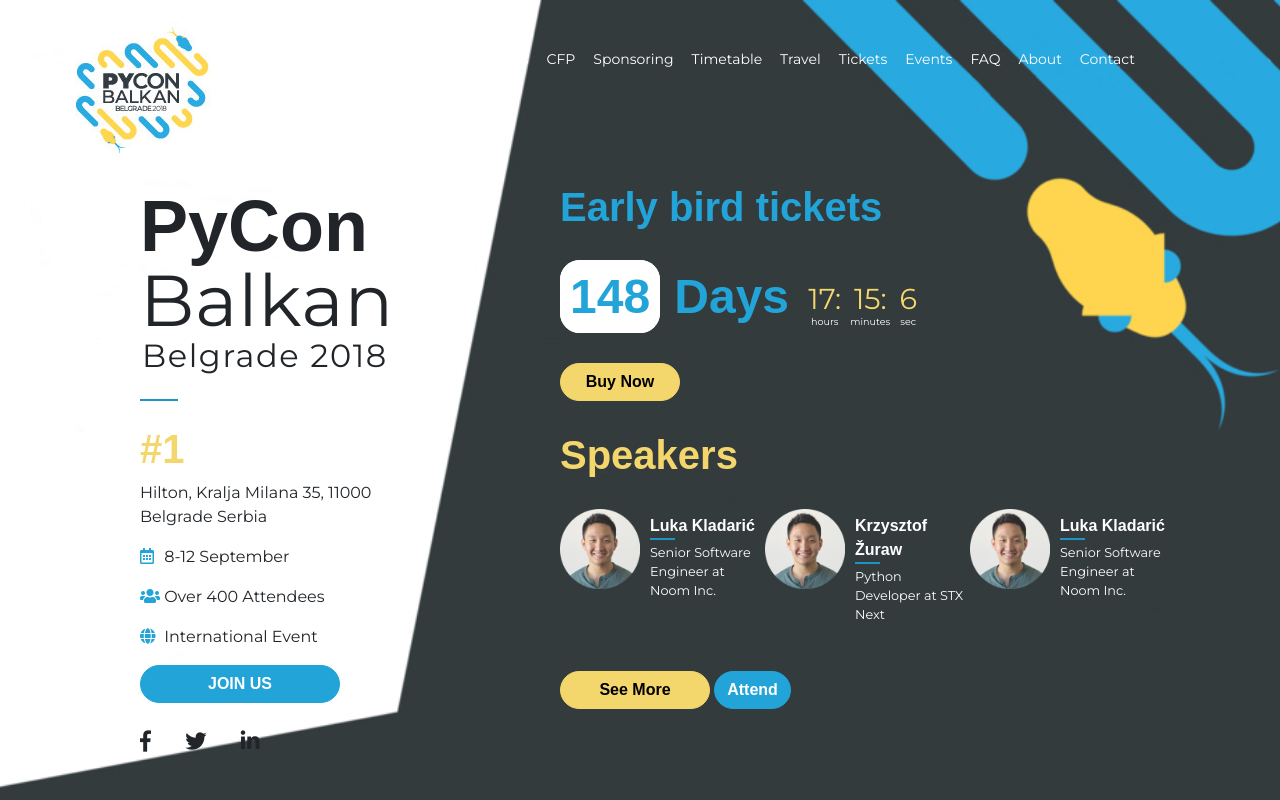
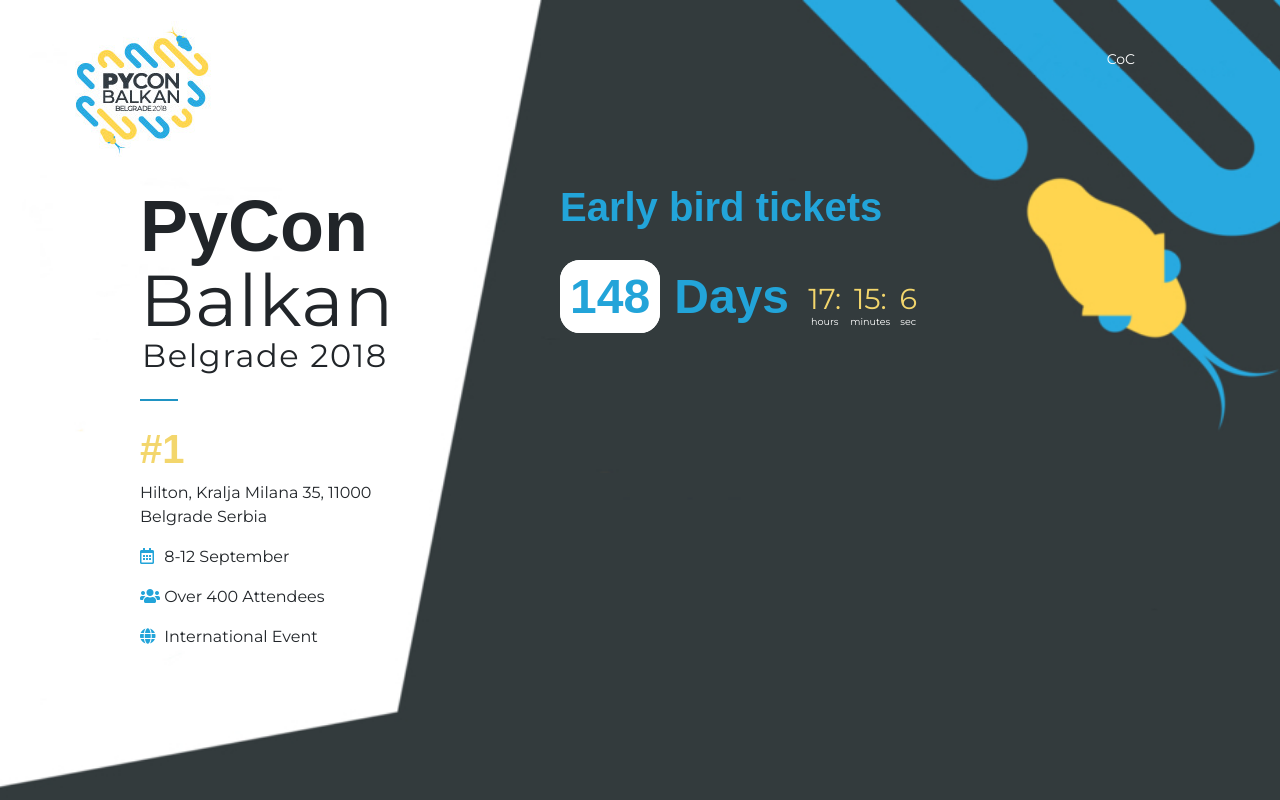
Before and after one commit to PythonBalkan/pyconbalkan, a Django app: page / in a window 1280 px wide. Run offline with Django 3.2, Linux system fonts and the light colour scheme; some libraries are stand-ins or nearby versions; some web fonts are replaced.

Commit message:
template: removing fake data

```diff
--- a/pyconbalkan/core/templates/index.html
+++ b/pyconbalkan/core/templates/index.html
@@ -39,16 +39,17 @@
                 <a class="navbar-brand" href="#"><img src="{% static 'img/logo.jpg' %}"></a>
             </div>
             <ul class="nav navbar-nav ml-auto w-100 justify-content-end mb-5 pb-3">
-                <li><a class="btn btn-light btn-sm round" href="#" role="button">News</a></li>
-                <li><a class="btn btn-light btn-sm round" href="#" role="button">CFP</a></li>
-                <li><a class="btn btn-light btn-sm round" href="#" role="button">Sponsoring</a></li>
-                <li><a class="btn btn-light btn-sm round" href="#" role="button">Timetable</a></li>
-                <li><a class="btn btn-light btn-sm round" href="#" role="button">Travel</a></li>
-                <li><a class="btn btn-light btn-sm round" href="#" role="button">Tickets</a></li>
-                <li><a class="btn btn-light btn-sm round" href="#" role="button">Events</a></li>
-                <li><a class="btn btn-light btn-sm round" href="#" role="button">FAQ</a></li>
-                <li><a class="btn btn-light btn-sm round" href="#" role="button">About</a></li>
-                <li><a class="btn btn-light btn-sm round" href="#" role="button">Contact</a></li>
+{#                <li><a class="btn btn-light btn-sm round" href="#" role="button">News</a></li>#}
+{#                <li><a class="btn btn-light btn-sm round" href="#" role="button">CFP</a></li>#}
+{#                <li><a class="btn btn-light btn-sm round" href="#" role="button">Sponsoring</a></li>#}
+{#                <li><a class="btn btn-light btn-sm round" href="#" role="button">Timetable</a></li>#}
+{#                <li><a class="btn btn-light btn-sm round" href="#" role="button">Travel</a></li>#}
+{#                <li><a class="btn btn-light btn-sm round" href="#" role="button">Tickets</a></li>#}
+{#                <li><a class="btn btn-light btn-sm round" href="#" role="button">Events</a></li>#}
+{#                <li><a class="btn btn-light btn-sm round" href="#" role="button">FAQ</a></li>#}
+{#                <li><a class="btn btn-light btn-sm round" href="#" role="button">About</a></li>#}
+{#                <li><a class="btn btn-light btn-sm round" href="#" role="button">Contact</a></li>#}
+                <li><a class="btn btn-light btn-sm round" href="/coc" role="button">CoC</a></li>
             </ul>
         </nav>
     </div>
@@ -77,12 +78,12 @@
                 <p><i class="fas fa-globe"></i> International Event</p>
             </div>
             <div>
-                <a class="btn btn-primary btn-md round" href="#" role="button"><b>JOIN US</b></a>
+{#                <a class="btn btn-primary btn-md round" href="#" role="button"><b>JOIN US</b></a>#}
             </div>
             <div>
-                <i class="fa-lg fab fa-facebook-f sn-icons"></i>
-                <i class="fa-lg fab fa-twitter sn-icons"></i>
-                <i class="fa-lg fab fa-linkedin-in sn-icons"></i>
+{#                <i class="fa-lg fab fa-facebook-f sn-icons"></i>#}
+{#                <i class="fa-lg fab fa-twitter sn-icons"></i>#}
+{#                <i class="fa-lg fab fa-linkedin-in sn-icons"></i>#}
             </div>
         </div>
     </div>
@@ -113,48 +114,48 @@
             </ul>
         </div>
         <div class="moveDown">
-            <a class="btn btn-secondary btn-md round" href="#" role="button" id="btnBuyNow"><b>Buy Now</b></a>
+{#            <a class="btn btn-secondary btn-md round" href="#" role="button" id="btnBuyNow"><b>Buy Now</b></a>#}
         </div>
 
         <div class="moveDown">
-            <h1 class="font900 font-yellow">Speakers</h1>
+{#            <h1 class="font900 font-yellow">Speakers</h1>#}
         </div>
 
         <div class="card-deck moveDown">
-            <div class="card">
-                <div class="row">
-                    <div class="col-sm">
-                        <img src="{% static 'img/user1.png' %}">
-                        <ul class="card-body h-100 justify-content-center">
-                            <li><b>Luka Kladarić</b></li>
-                            <hr>
-                            <li>Senior Software Engineer at Noom Inc.</li>
-                        </ul>
-                    </div>
-
-                    <div class="col-sm">
-                        <img src="{% static 'img/user1.png' %}">
-                        <ul class="card-body h-100 justify-content-center">
-                            <li><b>Krzysztof Žuraw</b></li>
-                            <hr>
-                            <li>Python Developer at STX Next</li>
-                        </ul>
-                    </div>
-                    <div class="col-sm">
-                        <img src="{% static 'img/user1.png' %}">
-                        <ul class="card-body h-100 justify-content-center">
-                            <li><b>Luka Kladarić</b></li>
-                            <hr>
-                            <li>Senior Software Engineer at Noom Inc.</li>
-                        </ul>
-                    </div>
-                </div>
-            </div>
+{#            <div class="card">#}
+{#                <div class="row">#}
+{#                    <div class="col-sm">#}
+{#                        <img src="{% static 'img/user1.png' %}">#}
+{#                        <ul class="card-body h-100 justify-content-center">#}
+{#                            <li><b>Luka Kladarić</b></li>#}
+{#                            <hr>#}
+{#                            <li>Senior Software Engineer at Noom Inc.</li>#}
+{#                        </ul>#}
+{#                    </div>#}
+{##}
+{#                    <div class="col-sm">#}
+{#                        <img src="{% static 'img/user1.png' %}">#}
+{#                        <ul class="card-body h-100 justify-content-center">#}
+{#                            <li><b>Krzysztof Žuraw</b></li>#}
+{#                            <hr>#}
+{#                            <li>Python Developer at STX Next</li>#}
+{#                        </ul>#}
+{#                    </div>#}
+{#                    <div class="col-sm">#}
+{#                        <img src="{% static 'img/user1.png' %}">#}
+{#                        <ul class="card-body h-100 justify-content-center">#}
+{#                            <li><b>Luka Kladarić</b></li>#}
+{#                            <hr>#}
+{#                            <li>Senior Software Engineer at Noom Inc.</li>#}
+{#                        </ul>#}
+{#                    </div>#}
+{#                </div>#}
+{#            </div>#}
         </div>
 
         <div class="moveDown">
-            <a class="btn btn-secondary btn-md round" href="#" role="button" id="seeMore"><b>See More</b></a>
-            <a class="btn btn-primary btn-md round" href="#" role="button" id="attend"><b>Attend</b></a>
+{#            <a class="btn btn-secondary btn-md round" href="#" role="button" id="seeMore"><b>See More</b></a>#}
+{#            <a class="btn btn-primary btn-md round" href="#" role="button" id="attend"><b>Attend</b></a>#}
         </div>
     </div>
 
```
